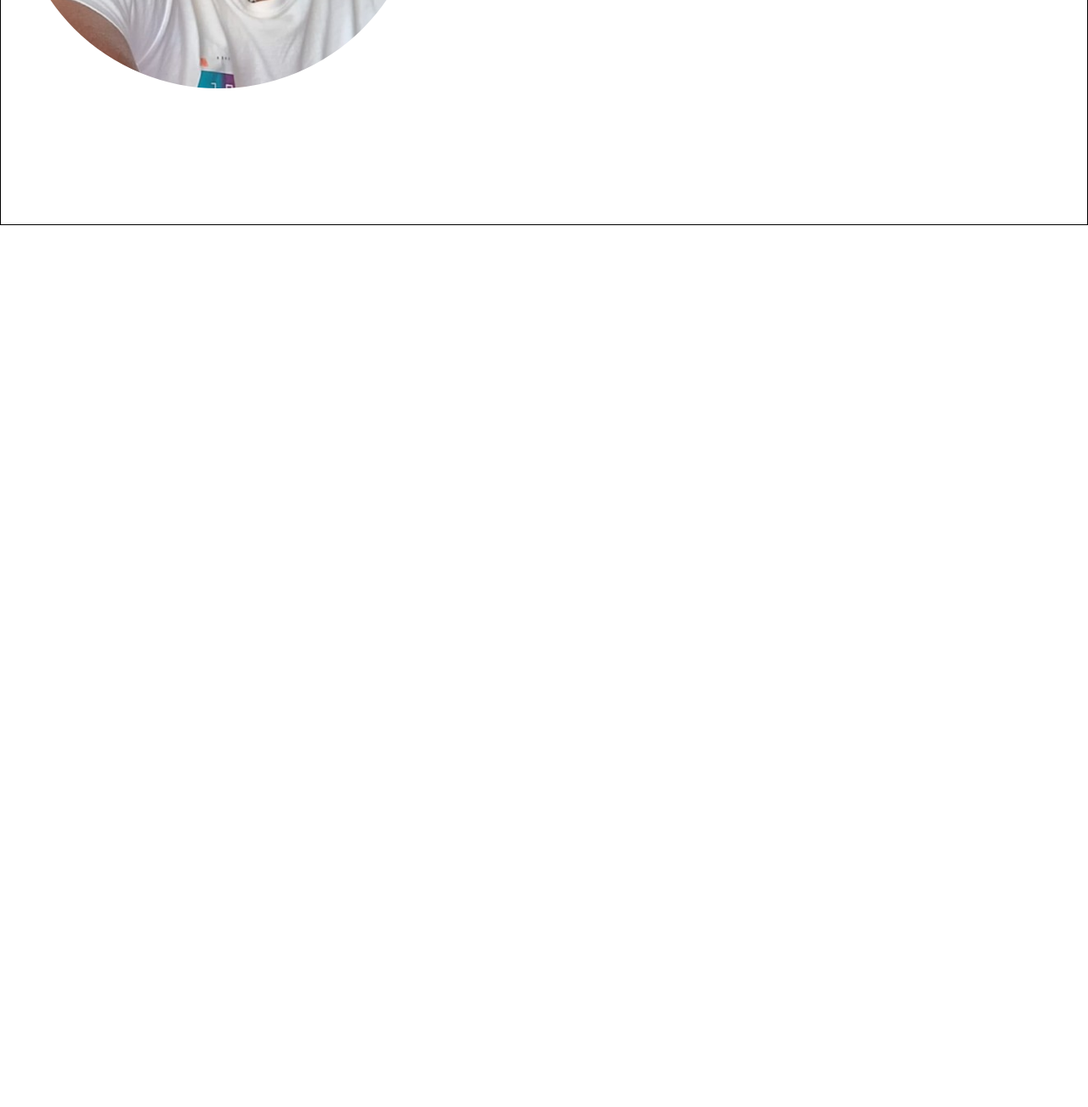
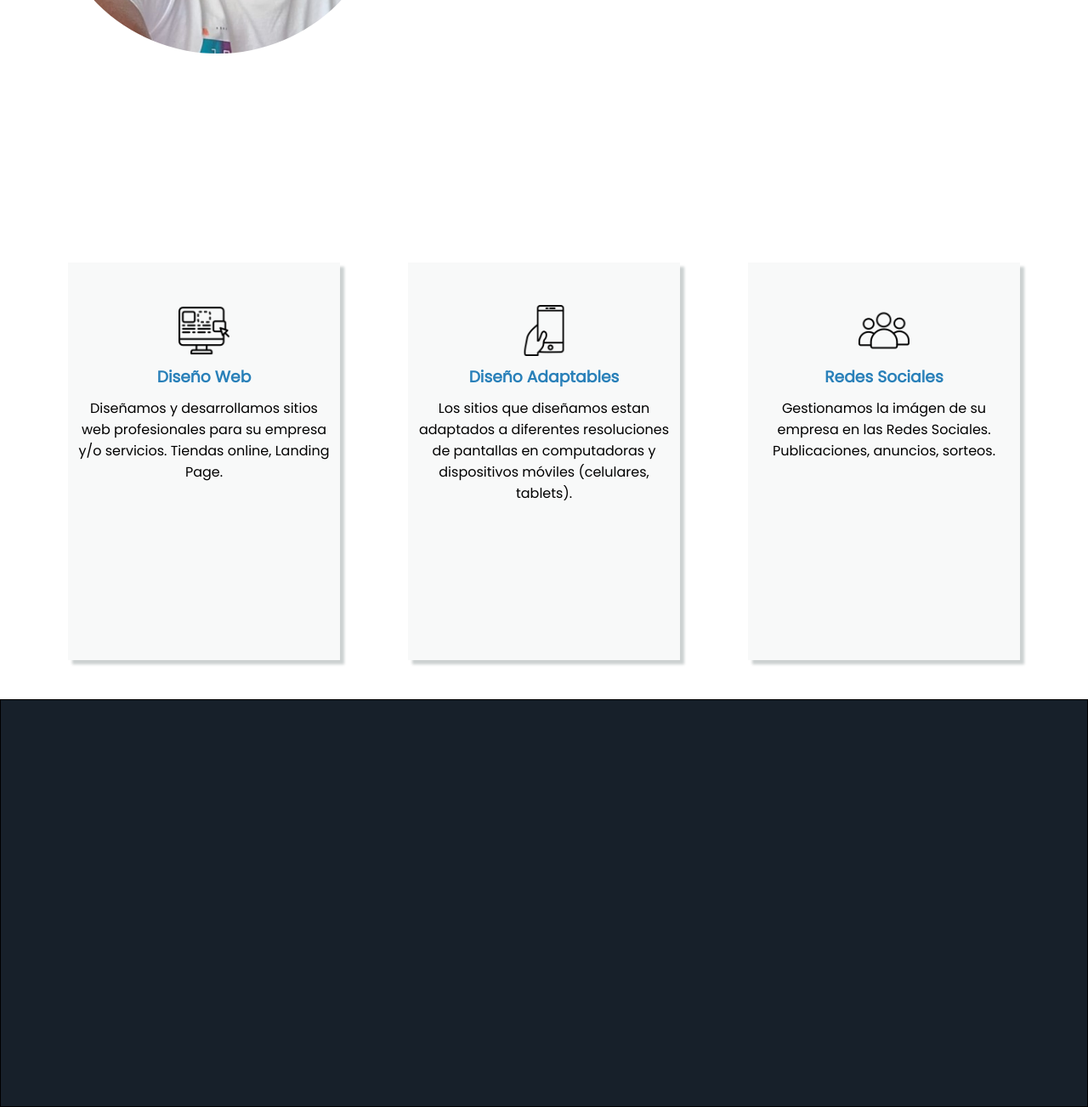
Before and after one commit to m4rtin0luis/m4rtin0luis.github.io, a plain HTML site: page index.html in a window 1280 px wide. Shown: the part 1337-2640 px from the top of the page at 85% size. Before the commit the page ends 1611 px from the top, so only its background shows below. Drawn offline with Linux system fonts and the light colour scheme.

Commit message:
Complete block Service

```diff
--- a/index.html
+++ b/index.html
@@ -9,6 +9,7 @@
     <title>Luis Martino</title>
 </head>
 <body>
+
 
 
 
@@ -31,6 +32,7 @@
 
 
 
+
     <main class="main">
         <div class="main__description">
             <div class="description__box01">
@@ -41,6 +43,8 @@
                 <p>Entusiasta en aplicaciones web, siempre explorando nuevas tecnologías y tendencias. Como autodidacta, disfruto del desafío de aprender y dominar nuevas habilidades para ofrecer soluciones innovadoras a empresas y comercios. Mi pasión por la programación y el diseño web se traduce en soluciones creativas y eficientes que ayudan a mis clientes a alcanzar sus objetivos. Con un enfoque centrado en la calidad y la excelencia técnica, me esfuerzo por superar las expectativas y generar un impacto positivo en cada proyecto que emprendo.</p>
             </div>
         </div>
+
+
         <div class="main__projects">
             <div class="projects__card">
                 <img src="recursos/imagenes/image.png" alt="">
@@ -61,11 +65,31 @@
                 <button>Ver Más</button>
             </div>
         </div>
+
+
+        <div class="main__service">
+            <div class="service__card">
+                <img src="recursos/imagenes/webdesing.png" alt="Diseño Web">
+                <h3>Diseño Web</h3>
+                <p>Diseñamos y desarrollamos sitios web profesionales para su empresa y/o servicios. Tiendas online, Landing Page.</p>
+            </div>
+            <div class="service__card">
+                <img src="recursos/imagenes/movil.png" alt="Web Responsive">
+                <h3>Diseño Adaptables</h3>
+                <p>Los sitios que diseñamos estan adaptados a diferentes resoluciones de pantallas en computadoras y dispositivos móviles (celulares, tablets).</p>
+            </div>
+            <div class="service__card">
+                <img src="recursos/imagenes/redes.png" alt="Redes Sociales">
+                <h3>Redes Sociales</h3>
+                <p>Gestionamos la imágen de su empresa en las Redes Sociales. Publicaciones, anuncios, sorteos.</p>
+            </div>
+        </div>
     </main>
 
 
 
-    <footer></footer>
+
+    <footer class="footer"></footer>
     <script src="recursos/scripts/index.js"></script>
 </body>
 </html>
--- a/recursos/estilos/index.css
+++ b/recursos/estilos/index.css
@@ -9,7 +9,10 @@
 /* --------------------------------------------------------------------------------------------- */
 /* CUSTOM PROPERIES */
 /* --------------------------------------------------------------------------------------------- */
-
+:root{
+    --font: "Poppins", sans-serif;
+    --blockColor: #D2B4DE;
+}
 
 
 
@@ -29,6 +32,7 @@ body{
 /* --------------------------------------------------------------------------------------------- */
 
 .header{
+    /* border: 1px solid black; */
     width: 100%; height: 100vh;
     background-image: url(../svg/background.svg);
     background-repeat: no-repeat;
@@ -56,7 +60,7 @@ body{
 
 .nav__links{
     /* border: 1px solid black; */
-    font-family: "Poppins", sans-serif;
+    font-family: var(--font);
     color: black;
     text-decoration: none;
 }
@@ -87,7 +91,7 @@ body{
 }
 
 .header__content h1{
-    font-family: "Poppins", sans-serif;
+    font-family: var(--font);
     font-weight: 400;
     font-size: 2.5rem;
     opacity: 0;
@@ -95,7 +99,7 @@ body{
 }
 
 .header__content h2{
-    font-family: "Poppins", sans-serif;
+    font-family: var(--font);
     font-weight: 300;
     font-size: 1.2rem;
     opacity: 0;
@@ -126,7 +130,7 @@ body{
     display: flex;
     justify-content: flex-end;
     align-items: center;
-    padding: 0 20px;
+    padding: 0 15px;
     position: fixed;
 }
 
@@ -139,7 +143,7 @@ body{
 /* MAIN */
 /* --------------------------------------------------------------------------------------------- */
 .main{
-    border: 1px solid black;
+    /* background: var(--blockColor); */
     width: inherit; height: auto;
     opacity: 0;
     transition: opacity 2s ease;
@@ -166,7 +170,7 @@ body{
 
 .description__box01 img{
     /* border: 1px solid black; */
-    height: 60%;
+    height: 50%;
     border-radius: 50%;
     /* object-fit: cover; */
 }
@@ -184,13 +188,13 @@ body{
 }
 
 .description__box02 h2{
-    font-family: "Poppins", sans-serif;
+    font-family: var(--font);
     font-weight: 400;
     font-size: 2.5rem;
 }
 
 .description__box02 p{
-    font-family: "Poppins", sans-serif;
+    font-family: var(--font);
     font-weight: 300;
     font-size: 1rem;
     text-align: center;
@@ -230,13 +234,13 @@ body{
 }
 
 .projects__card h2{
-    font-family: "Poppins", sans-serif;
+    font-family: var(--font);
     font-weight: 300;
     font-size: 1rem;
 }
 
 .projects__card p{
-    font-family: "Poppins", sans-serif;
+    font-family: var(--font);
     font-weight: 300;
     font-size: 1rem;
 }
@@ -250,11 +254,48 @@ body{
 
 
 
+.main__service{
+    /* border: 1px solid black; */
+    width: inherit; height: 70vh;
+    display: flex;
+    justify-content: space-evenly;
+    align-items: center;
+    padding: 20px 0px;
+}
+
+.service__card{
+    /* border: 1px solid black; */
+    background: rgb(248, 249, 249);
+    width: 25%; height: 90%;
+    display: flex;
+    flex-direction: column;
+    align-items: center;
+    gap: 10px;
+    box-shadow: 5px 5px 3px rgb(204, 209, 209);
+    font-family: var(--font);
+    text-align: center;
+    padding: 50px 10px;
+}
+
+.service__card img{
+    /* border: 1px solid black; */
+    width: 20%;
+}
+
+.service__card h3{
+    color: #2980B9;
+}
 
 
 
 
 
+
+.footer{
+    border: 1px solid black;
+    width: inherit; height: 60vh;
+    background: rgb(23, 32, 42);
+}
 
 /* --------------------------------------------------------------------------------------------- */
 /* RESPONSIVE DESING */
@@ -299,4 +340,16 @@ body{
     .header__whatsapp{
         position: static;
     }
+
+    .main__service{
+        height: auto;
+        flex-direction: column;
+        gap: 20px;
+        padding: 50px 0;
+    }
+
+    .service__card{
+        width: 90%;
+        padding: 30px 0px;
+    }
 }
```
Also changed, not shown: recursos/imagenes/movil.png (added), recursos/imagenes/redes.png (added), recursos/imagenes/webdesing.png (added).
